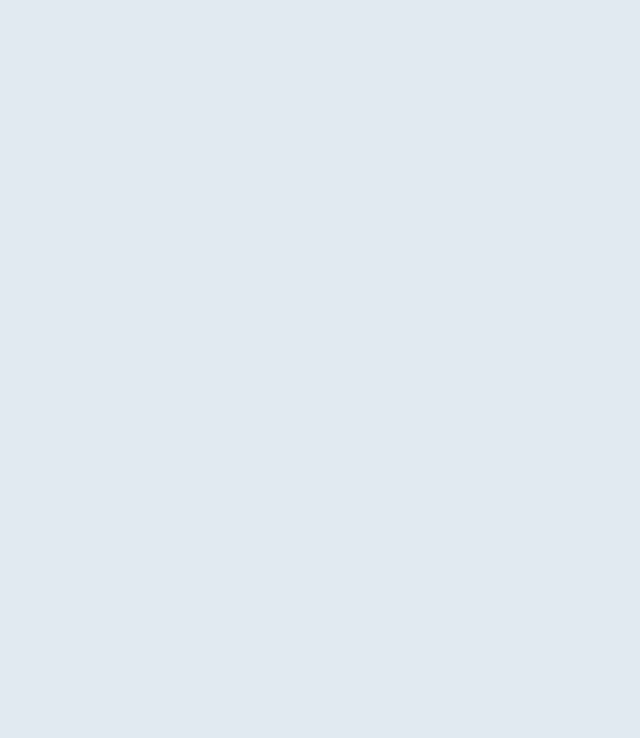
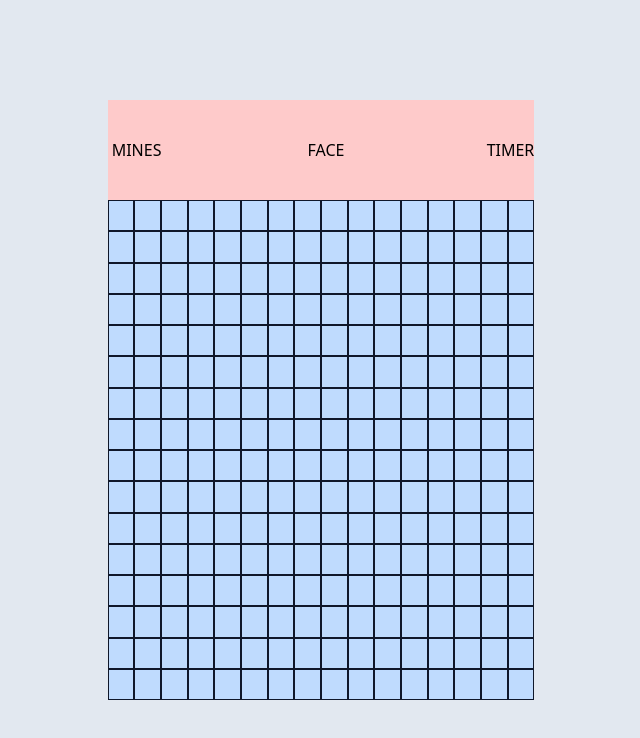
Before and after one commit to konevre/Minesweeper-VK, a React app: page / in a window 1280 px wide. Shown: the top 738 px of the page, without its empty margins (319-959 px from the left). Built offline with nearby package versions, Linux system fonts and the light colour scheme.

Commit message:
added draft layout

```diff
--- /dev/null
+++ b/src/App/App.tsx
@@ -0,0 +1,17 @@
+import React from "react";
+
+import FieldComponent from "../components/Field/FieldComponent";
+import HeaderComponent from "../components/Header/HeaderComponent";
+
+const App = () => {
+    return (
+        <div className="flex h-full items-center justify-center">
+            <div className="flex h-3/4 w-1/3 flex-col bg-slate-300">
+                <HeaderComponent />
+                <FieldComponent />
+            </div>
+        </div>
+    );
+};
+
+export default App;
--- /dev/null
+++ b/src/components/Field/FieldComponent.tsx
@@ -0,0 +1,15 @@
+import React from "react";
+
+const FieldComponent = () => {
+    const cells = [...new Array(16 * 16)].map((_, i) => {
+        return <div className="border border-slate-900 p-1"></div>;
+    });
+
+    return (
+        <div className="grid basis-full grid-cols-16 grid-rows-16 bg-blue-200">
+            {cells}
+        </div>
+    );
+};
+
+export default FieldComponent;
--- /dev/null
+++ b/src/components/Header/EmojiComponent.tsx
@@ -0,0 +1,7 @@
+import React from "react";
+
+const EmojiComponent = () => {
+    return <div className="flex items-center justify-center  p-1">FACE</div>;
+};
+
+export default EmojiComponent;
--- /dev/null
+++ b/src/components/Header/HeaderComponent.tsx
@@ -0,0 +1,17 @@
+import React from "react";
+
+import MinesCounter from "./MinesCounter";
+import EmojiComponent from "./EmojiComponent";
+import TimerComponent from "./TimerComponent";
+
+const HeaderComponent = () => {
+    return (
+        <div className="flex basis-1/5 justify-between bg-red-200">
+            <MinesCounter />
+            <EmojiComponent />
+            <TimerComponent />
+        </div>
+    );
+};
+
+export default HeaderComponent;
--- /dev/null
+++ b/src/components/Header/MinesCounter.tsx
@@ -0,0 +1,7 @@
+import React from "react";
+
+const MinesCounter = () => {
+    return <div className="flex items-center justify-center  p-1">MINES</div>;
+};
+
+export default MinesCounter;
--- /dev/null
+++ b/src/components/Header/TimerComponent.tsx
@@ -0,0 +1,7 @@
+import React from "react";
+
+const TimerComponent = () => {
+    return <div className="justify-centerp-1 flex items-center">TIMER</div>;
+};
+
+export default TimerComponent;
--- a/src/index.tsx
+++ b/src/index.tsx
@@ -3,8 +3,14 @@ import { createRoot } from "react-dom/client";
 
 import "./style/index.css";
 
+import App from "./App/App";
+
 const rootEl = document.querySelector("#root");
 if (!rootEl) throw new Error("Cannot find root element with that id");
 const root = createRoot(rootEl);
 
-root.render(<React.StrictMode></React.StrictMode>);
+root.render(
+    <React.StrictMode>
+        <App />
+    </React.StrictMode>
+);
--- a/tailwind.config.js
+++ b/tailwind.config.js
@@ -3,7 +3,14 @@ const defaultTheme = require("tailwindcss/defaultTheme");
 module.exports = {
     purge: ["./src/**/*.{html,js,jsx,ts,tsx}"],
     theme: {
-        extend: {},
+        extend: {
+            gridTemplateColumns: {
+                '16': 'repeat(16, minmax(0, 1fr))',
+            },
+            gridTemplateRows: {
+                '16': 'repeat(16, minmax(0, 1fr))',
+            }
+        },
     },
     plugins: [],
 };
```
